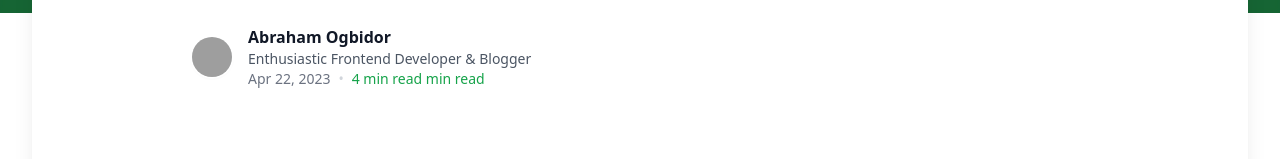
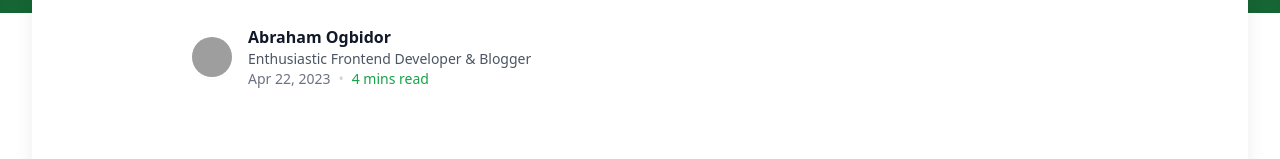
Before and after one commit to anogbidor/Portfolio-website, a Next.js app: page /blogs in a window 1280 px wide. Shown: the part 787-946 px from the top of the page. Built offline with nearby package versions, Linux system fonts and the light colour scheme; grey boxes are pictures that could not be loaded.

Commit message:
blogs read time bug-fix

```diff
--- a/src/components/Blogs.tsx
+++ b/src/components/Blogs.tsx
@@ -94,7 +94,7 @@ const Blogs: React.FC = () => {
                         </span>
                         <span className='text-gray-300'>•</span>
                         <span className='text-green-600 font-medium'>
-                          {featuredPost.readingTime} min read
+                          {featuredPost.readingTime}
                         </span>
                       </div>
                     </div>
--- a/src/components/BlogsData.tsx
+++ b/src/components/BlogsData.tsx
@@ -65,7 +65,7 @@ export const posts: Post[] = [
       'When I started building this portfolio, I wanted it to be more than just a showcase of my projects. I wanted it to be a learning journey — an opportunity to sharpen my technical skills and solve real-world problems...',
     date: 'Apr 22, 2023',
     datetime: '2021-06-30',
-    readingTime: '4 min read',
+    readingTime: '4 mins read',
     isFeatured: true,
     category: {
       title: 'Frontend Engineer',
@@ -86,7 +86,7 @@ export const posts: Post[] = [
       'Many organizations are moving to flatter team-oriented structures...',
     date: 'Jan 5, 2022',
     datetime: '2022-01-05',
-    readingTime: '5 min read',
+    readingTime: '5 mins read',
     isFeatured: false,
     category: {
       title: 'Leadership & Development',
@@ -107,7 +107,7 @@ export const posts: Post[] = [
     description: 'Networking – it’s a term we’ve all heard countless times...',
     date: 'May 21, 2024',
     datetime: '2022-02-14',
-    readingTime: '7 min read',
+    readingTime: '7 mins read',
     isFeatured: true,
     category: {
       title: 'Entrepreneurship Insights',
```
